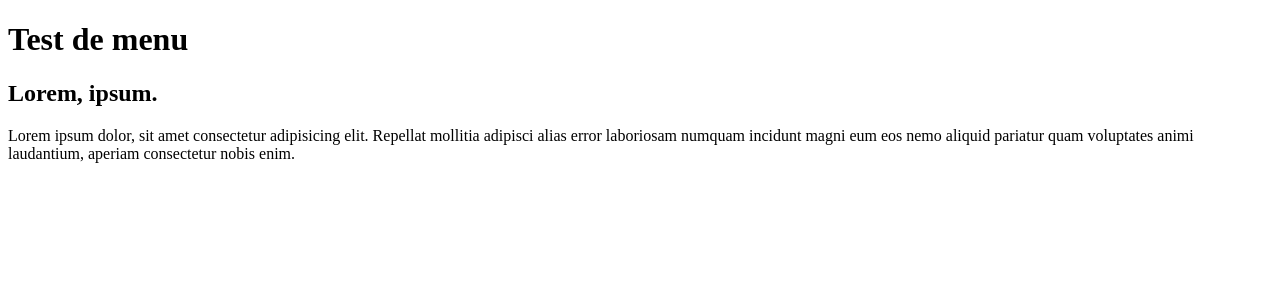
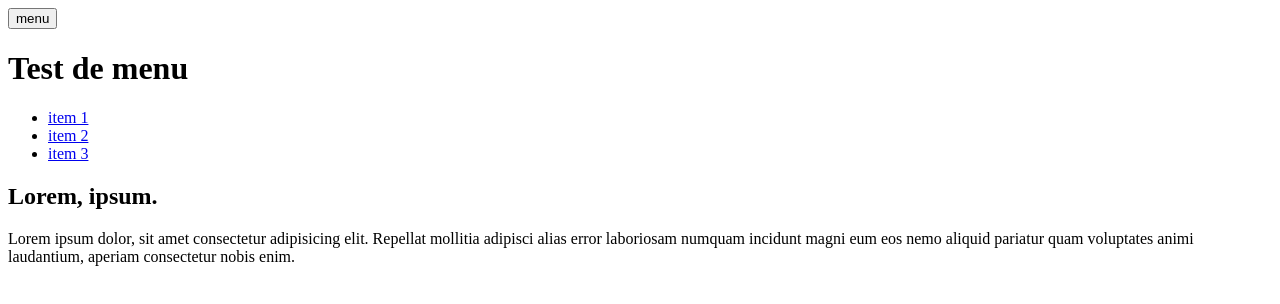
Before and after one commit to MMI-SAE-105/2023-r113-tp2-menu-alpinejs-AAmrouche, a plain HTML site: page index.html in a window 1280 px wide. Drawn offline with Linux system fonts and the light colour scheme.

Commit message:
Page sans menu + menu visible

```diff
--- a/index.html
+++ b/index.html
@@ -10,7 +10,15 @@
     <!-- https://emmet.io/ -->
     <!-- header>h1{Test de menu} -->
     <header>
+      <button><nav id="mainNav">menu</button>
       <h1>Test de menu</h1>
+      <nav id="mainNav">
+        <ul>
+          <li><a href="#">item 1</a></li>
+          <li><a href="#">item 2</a></li>
+          <li><a href="#">item 3</a></li>
+        </ul>
+      </nav>
     </header>
     <!-- h2>lorem2^p>lorem -->
     <h2>Lorem, ipsum.</h2>
```
Also changed, not shown: 1 other file.
